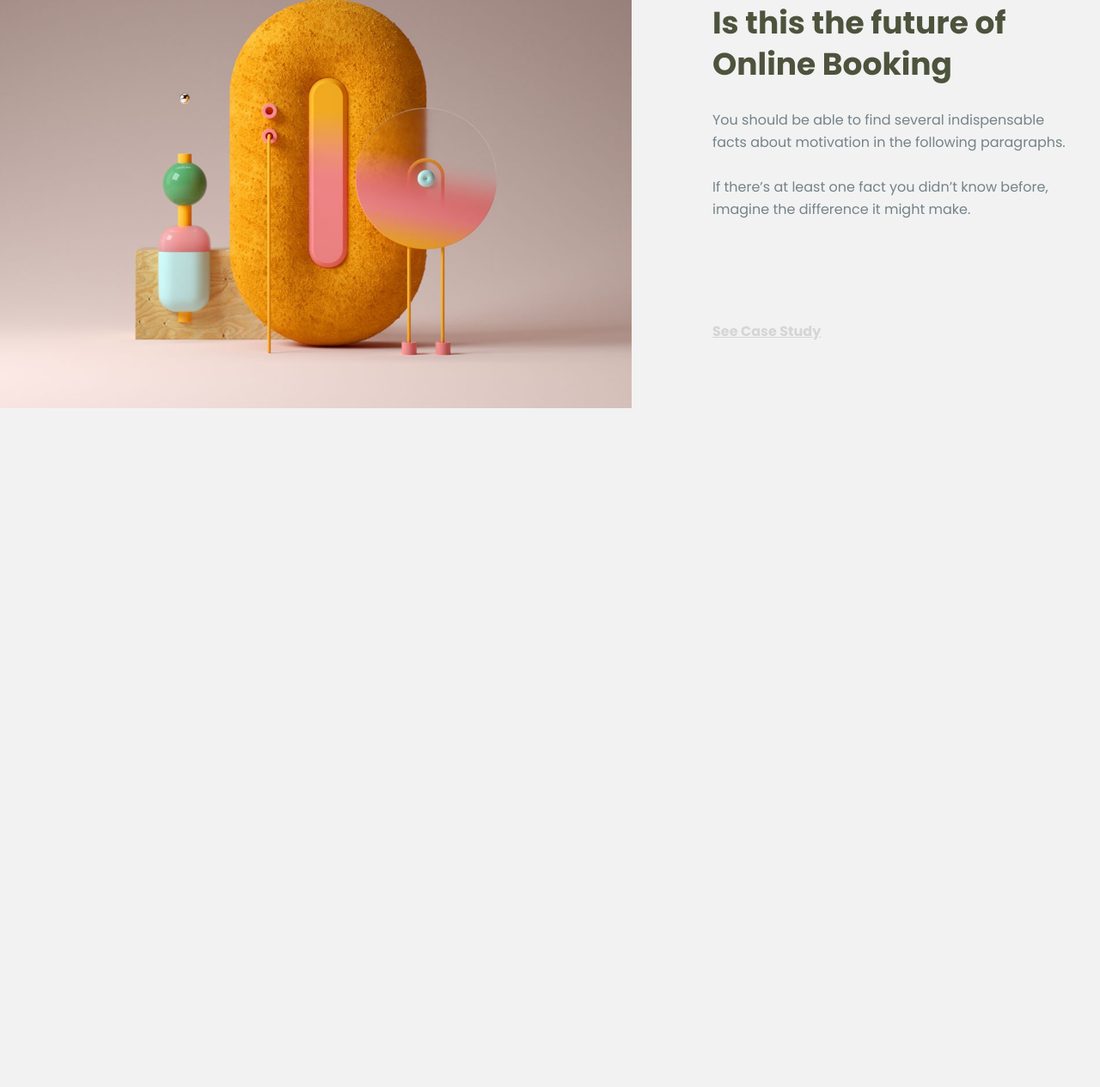
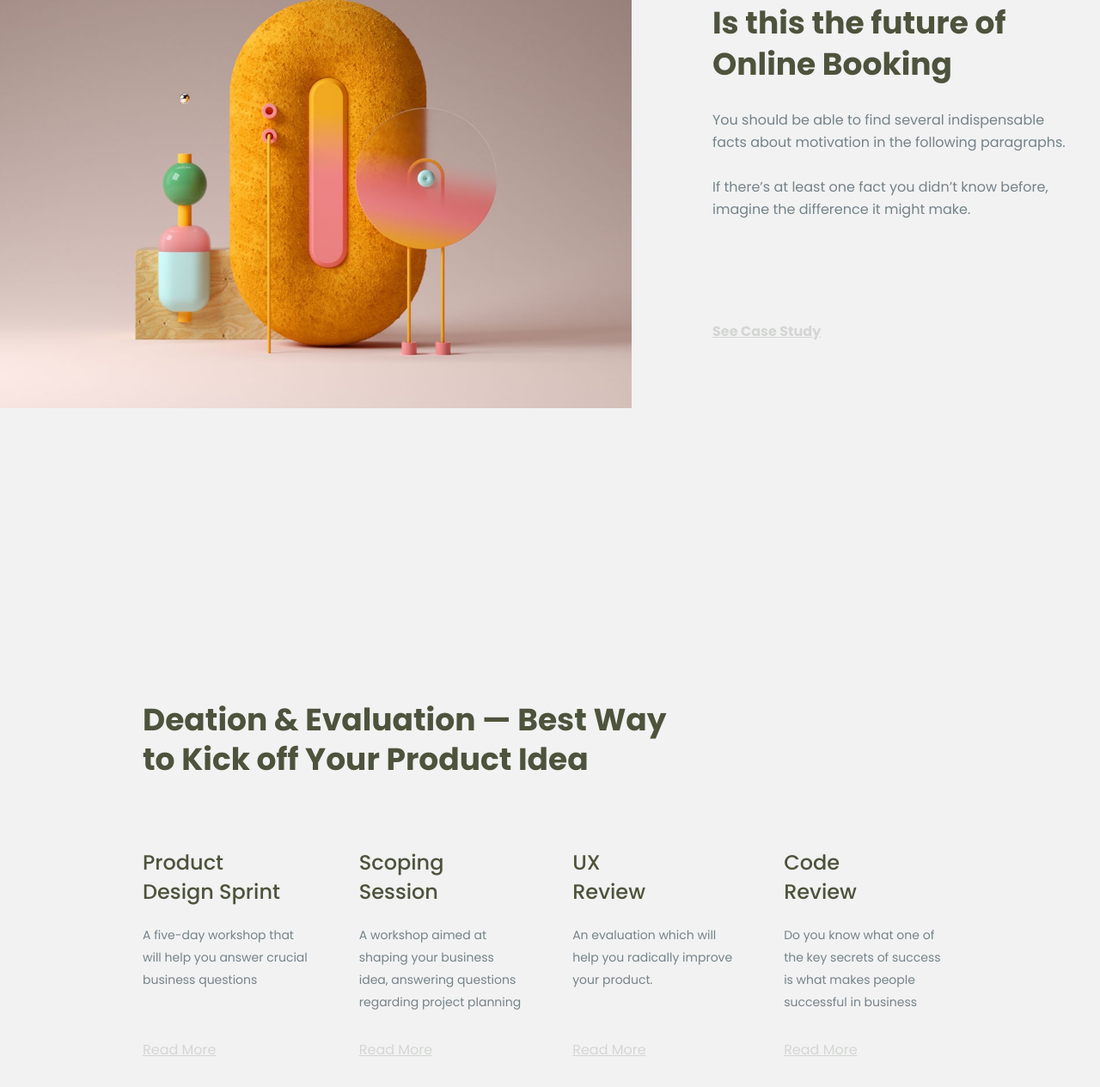
Before and after one commit to Parviz664/Landing-Page-Webovio, a plain HTML site: page index.html in a window 1280 px wide. Shown: the part 3485-4750 px from the top of the page at 86% size. Before the commit the page ends 3960 px from the top, so only its background shows below. Drawn offline with Linux system fonts and the light colour scheme; files whose address does not match are found by name.

Commit message:
Section Variants (Blocks)
Variants, Variants-blocks, Block-first, Block-second, Block-third, Block-fourth, and etc...

```diff
--- a/css/style.css
+++ b/css/style.css
@@ -308,6 +308,7 @@ body {
 .projects-third {
     display: flex;
     align-items: center;
+    margin-bottom: 340px;
 }
 
 .projects-third-block {
@@ -346,3 +347,180 @@ body {
 .projects-third-block a:hover {
     color: #4D533C;
 }
+
+/* VARIANTS */
+
+.variants-blocks {
+    margin-bottom: 180px;
+}
+
+.variants-header h1 {
+    font-family: 'Poppins';
+    font-style: normal;
+    font-weight: 700;
+    font-size: 36px;
+    line-height: 46px;
+    color: #4D533C;
+    margin-bottom: 80px;
+}
+
+/* VARIANTS BLOCKS */
+
+.variants-blocks {
+    display: flex;
+    align-items: center;
+}
+
+.variant-block-first {
+    margin-right: 60px;
+}
+
+.variant-block-first h1 {
+    font-family: 'Poppins';
+    font-style: normal;
+    font-weight: 500;
+    font-size: 24px;
+    line-height: 34px;
+    color: #4D533C;
+    margin-bottom: 20px;
+}
+
+.variant-block-first p {
+    font-family: 'Poppins';
+    font-style: normal;
+    font-weight: 400;
+    font-size: 14px;
+    line-height: 26px;
+    color: rgba(33, 56, 66, 0.6);
+    margin-bottom: 56px;
+}
+
+.variant-block-first a {
+    font-style: normal;
+    font-weight: 400;
+    font-size: 16px;
+    line-height: 18px;
+    color: #D4D6D4;
+    transition: all 0.2s ease-in;
+}
+
+.variant-block-first a:hover {
+    color: #FFD723;
+}
+
+/* VARIANTS BLOCK SECOND */
+
+.variant-block-second {
+    margin-right: 60px;
+}
+
+.variant-block-second h1 {
+    font-family: 'Poppins';
+    font-style: normal;
+    font-weight: 500;
+    font-size: 24px;
+    line-height: 34px;
+    color: #4D533C;
+    margin-bottom: 20px;
+}
+
+.variant-block-second p {
+    font-family: 'Poppins';
+    font-style: normal;
+    font-weight: 400;
+    font-size: 14px;
+    line-height: 26px;
+    color: rgba(33, 56, 66, 0.6);
+    margin-bottom: 30px;
+}
+
+.variant-block-second a {
+    font-style: normal;
+    font-weight: 400;
+    font-size: 16px;
+    line-height: 18px;
+    color: #D4D6D4;
+    transition: all 0.2s ease-in;
+}
+
+.variant-block-second a:hover {
+    color: #FFD723;
+}
+
+/* VARIANTS BLOCK THIRD */
+
+.variant-block-third {
+    margin-right: 60px;
+}
+
+.variant-block-third h1 {
+    font-family: 'Poppins';
+    font-style: normal;
+    font-weight: 500;
+    font-size: 24px;
+    line-height: 34px;
+    color: #4D533C;
+    margin-bottom: 20px;
+}
+
+.variant-block-third p {
+    font-family: 'Poppins';
+    font-style: normal;
+    font-weight: 400;
+    font-size: 14px;
+    line-height: 26px;
+    color: rgba(33, 56, 66, 0.6);
+    margin-bottom: 56px;
+}
+
+.variant-block-third a {
+    font-style: normal;
+    font-weight: 400;
+    font-size: 16px;
+    line-height: 18px;
+    color: #D4D6D4;
+    transition: all 0.2s ease-in;
+}
+
+.variant-block-third a:hover {
+    color: #FFD723;
+}
+
+/* VARIANTS BLOCK FOURTH */
+
+.variant-block-fourth {
+
+}
+
+.variant-block-fourth h1 {
+    font-family: 'Poppins';
+    font-style: normal;
+    font-weight: 500;
+    font-size: 24px;
+    line-height: 34px;
+    color: #4D533C;
+    margin-bottom: 20px;
+}
+
+.variant-block-fourth p {
+    font-family: 'Poppins';
+    font-style: normal;
+    font-weight: 400;
+    font-size: 14px;
+    line-height: 26px;
+    color: rgba(33, 56, 66, 0.6);
+    margin-bottom: 30px;
+}
+
+.variant-block-fourth a {
+    font-style: normal;
+    font-weight: 400;
+    font-size: 16px;
+    line-height: 18px;
+    color: #D4D6D4;
+    transition: all 0.2s ease-in;
+}
+
+.variant-block-fourth a:hover {
+    color: #FFD723;
+}
--- a/index.html
+++ b/index.html
@@ -126,6 +126,66 @@
                 </div>
             </div>
         </section>
+        <section class="variants container">
+            <div class="variants-header">
+                <h1>
+                    Deation &amp;&nbsp;Evaluation&nbsp;&mdash; Best Way<br>
+                    to&nbsp;Kick off Your Product Idea
+                </h1>
+            </div>
+            <div class="variants-blocks">
+                <div class="variant-block-first">
+                    <h1>
+                        Product<br>
+                        Design Sprint
+                    </h1>
+                    <p>
+                        A&nbsp;five-day workshop that<br>
+                        will help you answer crucial<br>
+                        business questions
+                    </p>
+                    <a href="#">Read More</a>
+                </div>
+                <div class="variant-block-second">
+                    <h1>
+                        Scoping<br>
+                        Session
+                    </h1>
+                    <p>
+                        A&nbsp;workshop aimed at<br>
+                        shaping your business<br>
+                        idea, answering questions<br>
+                        regarding project planning
+                    </p>
+                    <a href="#">Read More</a>
+                </div>
+                <div class="variant-block-third">
+                    <h1>
+                        UX<br>
+                        Review
+                    </h1>
+                    <p>
+                        An&nbsp;evaluation which will<br>
+                        help you radically improve<br>
+                        your product.
+                    </p>
+                    <a href="#">Read More</a>
+                </div>
+                <div class="variant-block-fourth">
+                    <h1>
+                        Code<br>
+                        Review
+                    </h1>
+                    <p>
+                        Do&nbsp;you know what one of<br>
+                        the key secrets of&nbsp;success<br>
+                        is&nbsp;what makes people<br>
+                        successful in&nbsp;business
+                    </p>
+                    <a href="#">Read More</a>
+                </div>
+            </div>
+        </section>
     </main>
 </body>
 </html>
```
